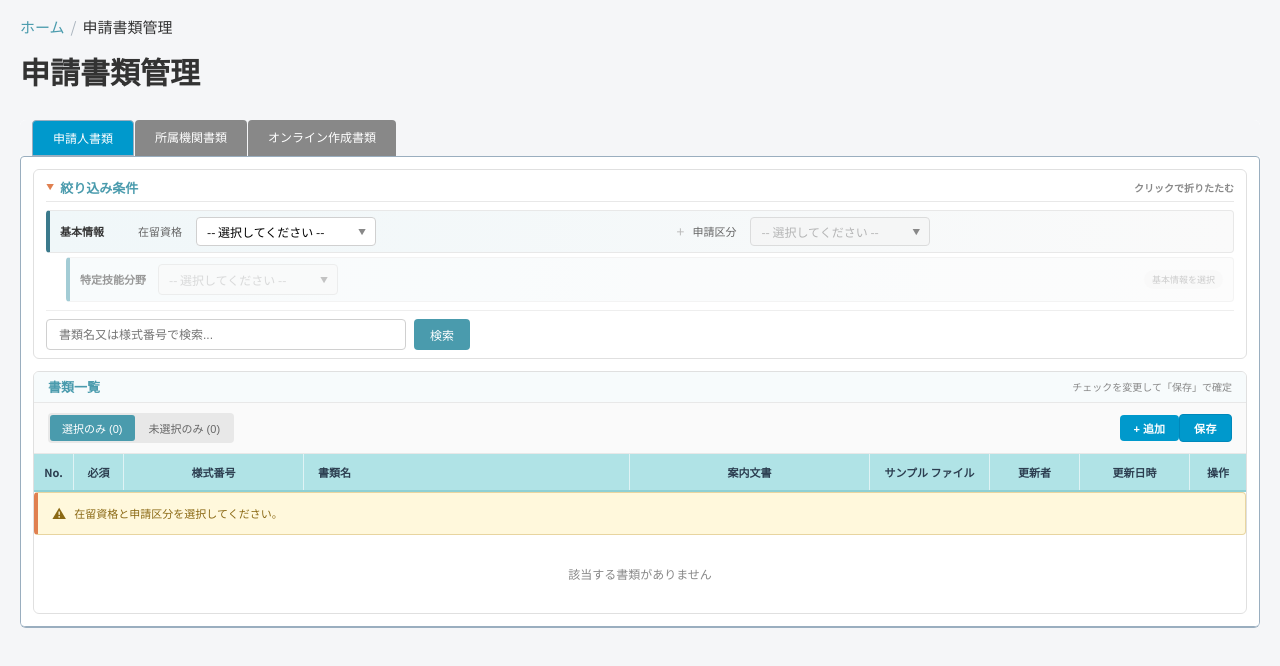
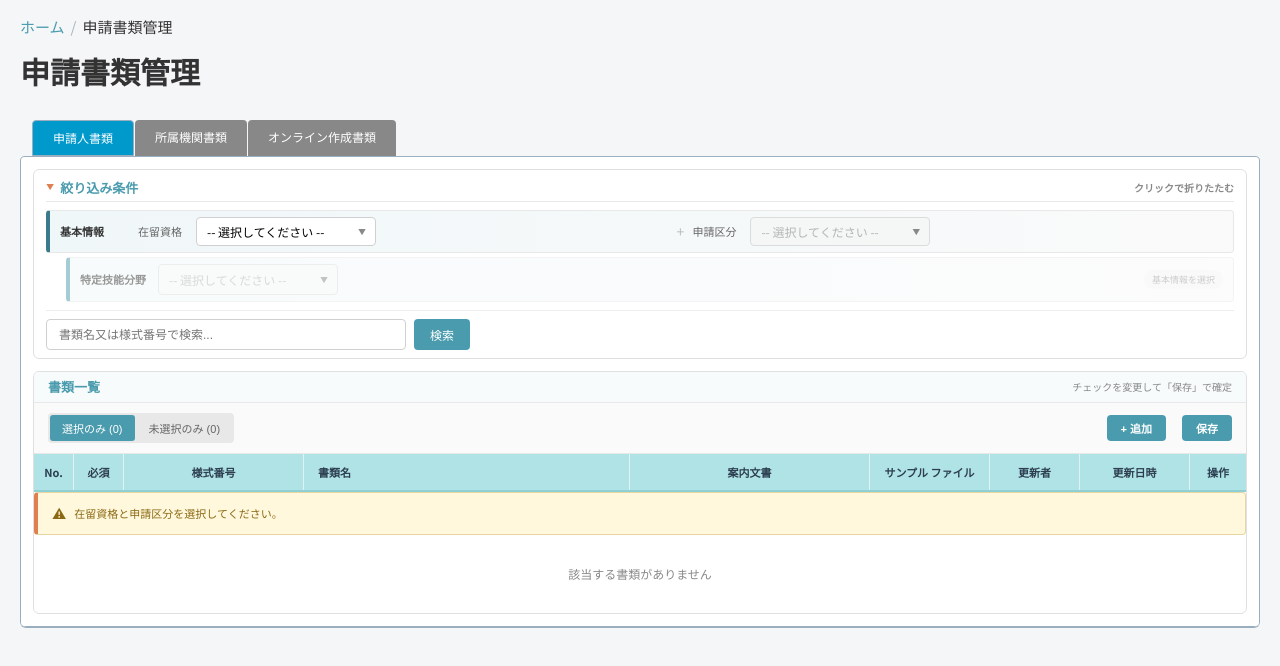
Before and after one commit to AnnAanIT/GHTdemo, a React (Vite) app: page / in a window 1280 px wide. Shown: the top 666 px of the page. Built offline with nearby package versions, Linux system fonts and the light colour scheme; the HTML template or start-up script is replaced by a standard one.

Commit message:
update 48

```diff
--- a/src/styles/App.css
+++ b/src/styles/App.css
@@ -76,21 +76,20 @@ body {
 } */
 
 .btn-save {
-  background: #0099CC;
-  border: 1px solid #0088bb;
+  background: var(--color-primary);
+  border: none;
   padding: 5px 14px;
   border-radius: var(--radius-sm);
   font-size: var(--font-size-sm);
   font-weight: 600;
   cursor: pointer;
-  transition: all 0.2s;
+  transition: background 0.15s;
   color: white;
-  letter-spacing: 0.5px;
+  margin-left: 8px;
 }
 
 .btn-save:hover {
-  background: #007aa3;
-  border-color: #006b8f;
+  background: var(--color-primary-dark);
 }
 
 /* ===== Main Card ===== */
@@ -145,12 +144,10 @@ body {
 
 .btn-save.has-changes {
   background: #e07020;
-  border-color: #c06010;
 }
 
 .btn-save.has-changes:hover {
   background: #c06010;
-  border-color: #a05000;
 }
 
 /* ===== Filter Section ===== */
@@ -569,10 +566,11 @@ body {
 .table-toolbar-right {
   display: flex;
   align-items: center;
+  gap: 8px;
 }
 
 .btn-add-row {
-  background: #0099CC;
+  background: var(--color-primary);
   color: #fff;
   border: none;
   border-radius: var(--radius-sm);
@@ -584,7 +582,7 @@ body {
 }
 
 .btn-add-row:hover {
-  background: #007aa3;
+  background: var(--color-primary-dark);
 }
 
 .table-row.new-row {
```
